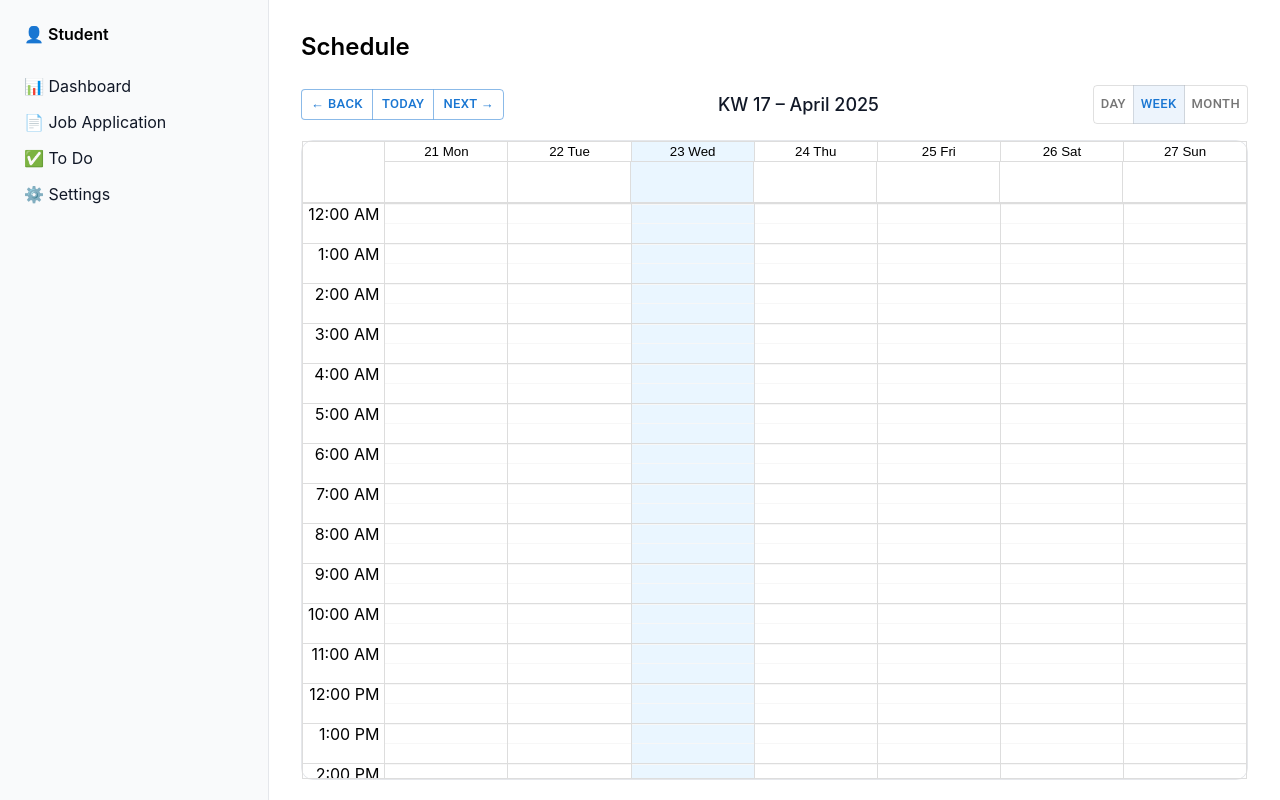
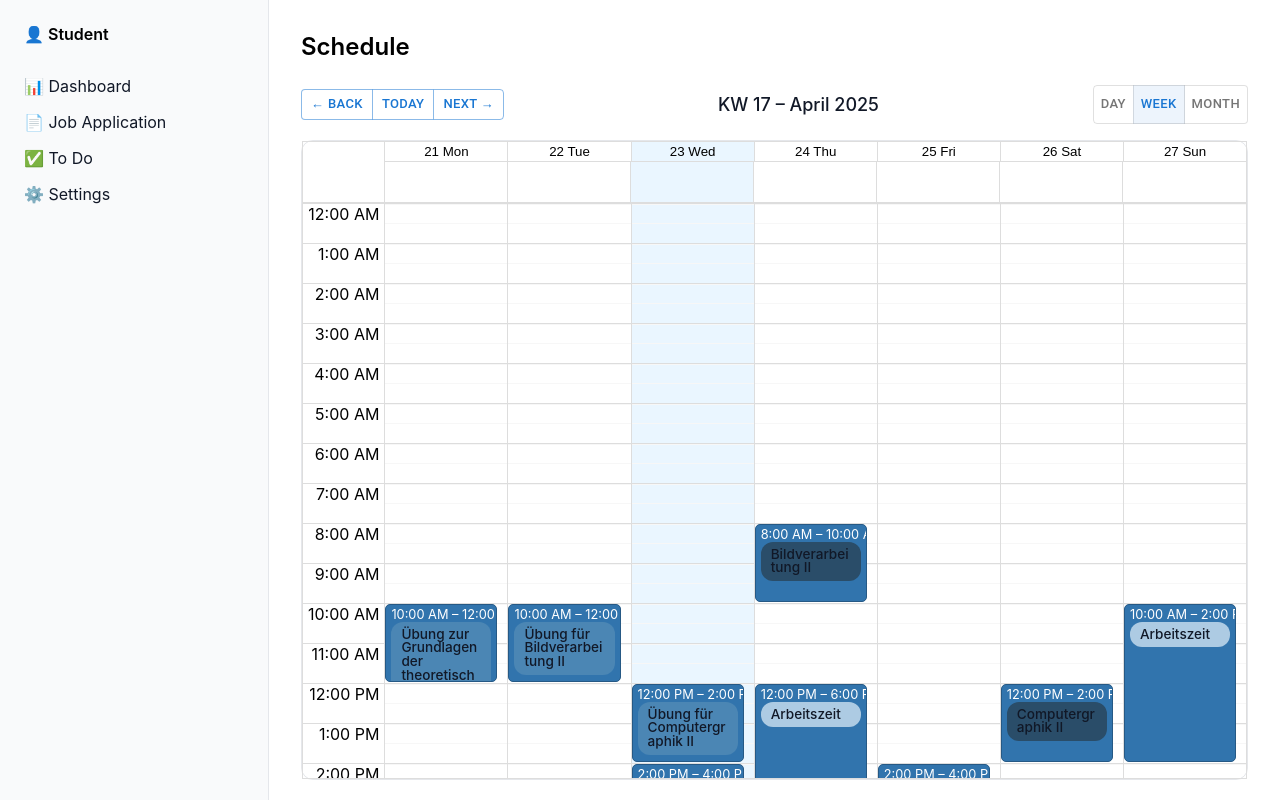
Before and after one commit to gabrielhansmann/study-buddy, a React (Create React App) app in the folder frontend/: page / in a window 1280 px wide. Built offline with nearby package versions, Linux system fonts and the light colour scheme.

Commit message:
Update Calendar Data

```diff
--- a/frontend/src/components/CalendarComponent.jsx
+++ b/frontend/src/components/CalendarComponent.jsx
@@ -29,64 +29,64 @@ const localizer = dateFnsLocalizer({
 const events = [
   {
     title: "Computergraphik II",
-    start: new Date(2025, 4, 18, 12, 0),
-    end: new Date(2025, 4, 18, 14, 0),
+    start: new Date(2025, 3, 26, 12, 0),
+    end: new Date(2025, 3, 26, 14, 0),
     color: "#2a4d69",
     description: "Vorlesung Computergraphik II",
   },
   {
     title: "Übung für Computergraphik II",
-    start: new Date(2025, 4, 15, 12, 0),
-    end: new Date(2025, 4, 15, 14, 0),
+    start: new Date(2025, 3, 23, 12, 0),
+    end: new Date(2025, 3, 23, 14, 0),
     color: "#4b86b4",
     description: "Übung Computergraphik II",
   },
   {
     title: "Bildverarbeitung II",
-    start: new Date(2025, 4, 16, 8, 0),
-    end: new Date(2025, 4, 16, 10, 0),
+    start: new Date(2025, 3, 24, 8, 0),
+    end: new Date(2025, 3, 24, 10, 0),
     color: "#2a4d69",
     description: "Vorlesung Bildverarbeitung II",
   },
   {
     title: "Übung für Bildverarbeitung II",
-    start: new Date(2025, 4, 14, 10, 0),
-    end: new Date(2025, 4, 14, 12, 0),
+    start: new Date(2025, 3, 22, 10, 0),
+    end: new Date(2025, 3, 22, 12, 0),
     color: "#4b86b4",
     description: "Übung Bildverarbeitung II",
   },
   {
     title: "Grundlagen der theoretischen Informatik",
-    start: new Date(2025, 4, 15, 14, 0),
-    end: new Date(2025, 4, 15, 16, 0),
+    start: new Date(2025, 3, 23, 14, 0),
+    end: new Date(2025, 3, 23, 16, 0),
     color: "#2a4d69",
     description: "Vorlesung Grundlagen der theoretischen Informatik",
   },
   {
     title: "Grundlagen der theoretischen Informatik",
-    start: new Date(2025, 4, 17, 14, 0),
-    end: new Date(2025, 4, 17, 16, 0),
+    start: new Date(2025, 3, 25, 14, 0),
+    end: new Date(2025, 3, 25, 16, 0),
     color: "#2a4d69",
     description: "Vorlesung Grundlagen der theoretischen Informatik",
   },
   {
     title: "Übung zur Grundlagen der theoretischen Informatik",
-    start: new Date(2025, 3, 17, 10, 0),
-    end: new Date(2025, 3, 17, 12, 0),
+    start: new Date(2025, 3, 21, 10, 0),
+    end: new Date(2025, 3, 21, 12, 0),
     color: "#4b86b4",
     description: "Übungen zur Grundlagen der theoretischen Informatik",
   },
   {
     title: "Arbeitszeit",
-    start: new Date(2025, 4, 16, 12, 0),
-    end: new Date(2025, 4, 16, 18, 0),
+    start: new Date(2025, 3, 24, 12, 0),
+    end: new Date(2025, 3, 24, 18, 0),
     color: "#adcbe3",
     description: "Arbeitszeit bei Unternehmen X",
   },
   {
     title: "Arbeitszeit",
-    start: new Date(2025, 4, 19, 10, 0),
-    end: new Date(2025, 4, 19, 14, 0),
+    start: new Date(2025, 3, 27, 10, 0),
+    end: new Date(2025, 3, 27, 14, 0),
     color: "#adcbe3",
     description: "Arbeitszeit bei Unternehmen X",
   },
```
